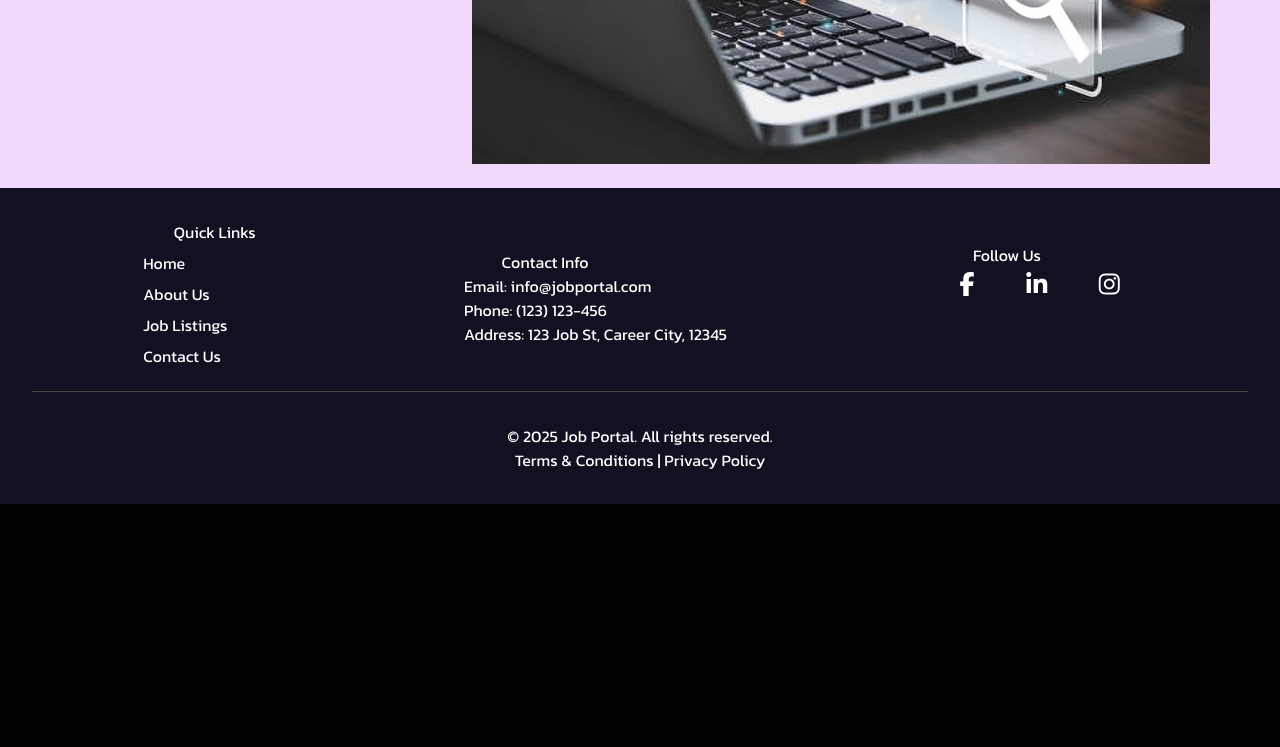
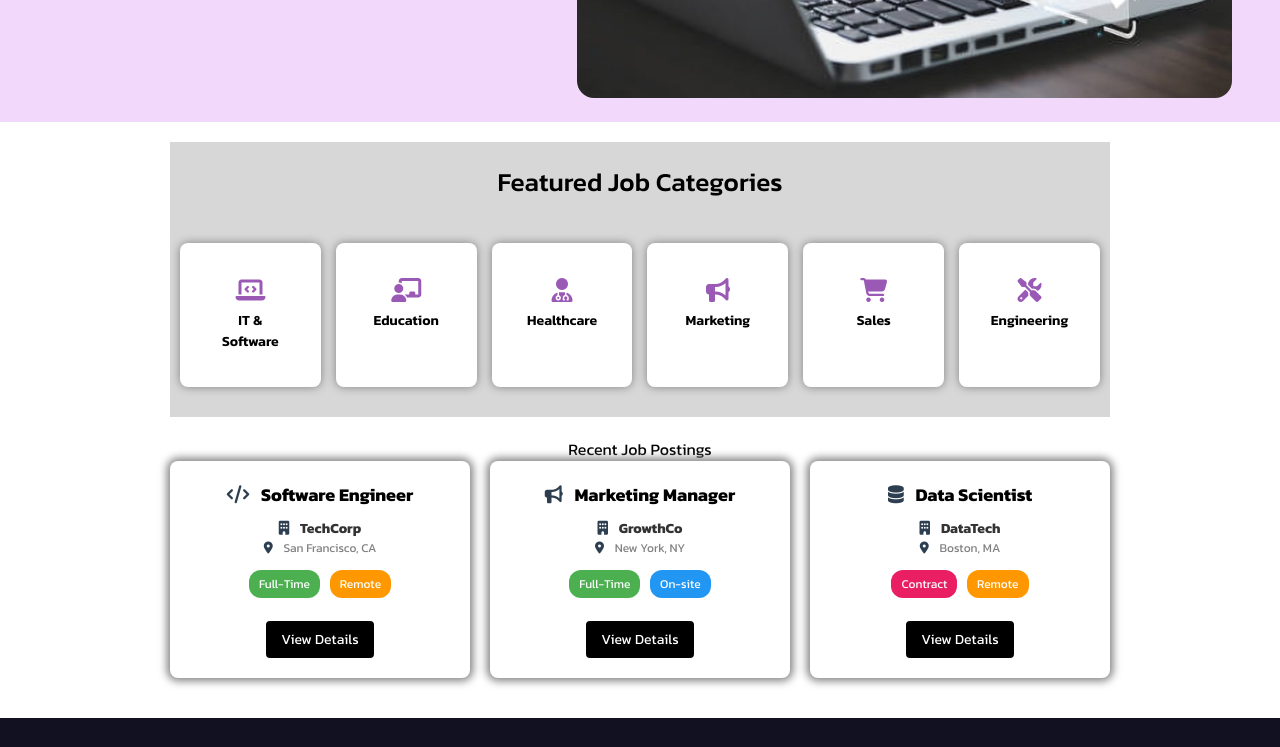
Before and after one commit to HarshadSelokar/online_job_portal, a plain HTML site: page index.html in a window 1280 px wide. Shown: the part 520-1267 px from the top of the page. Before the commit the page ends 1024 px from the top, so only its background shows below. Drawn offline with nearby package versions, Linux system fonts and the light colour scheme.

Commit message:
Update changes

```diff
--- a/index.css
+++ b/index.css
@@ -5,7 +5,7 @@ body{
     padding: 0;
     margin: 0;
     font-family: kanit;
-    background-color: black;
+    /* background-color: black; */
 
 }
 
@@ -60,14 +60,238 @@ body{
     background-color: #f2d8fa;
 
     display: flex;
-    justify-content: center;
+    justify-content: space-around;
     align-items: center;
 }
 
-.first-img{
+.search-div > div > input{
+
+    padding-left: 5px;
+    width: 18rem;
+    height: 2rem;
+    margin: 4px;
+    border-radius: 5px;
 
 
 }
+
+.first-img > img{
+
+    border-radius: 17px;
+}
+
+
+
+
+
+
+/* Container */
+.container {
+        /* width: 90%;
+        max-width: 1200px; */
+    display: grid;
+    justify-content: center;
+    align-items: center;
+    padding: 20px 0;
+}
+
+/* Section Titles */
+h2 {
+    text-align: center;
+    font-size: 24px;
+    font-weight: bold;
+    margin-bottom: 20px;
+}
+
+/* Featured Job Categories */
+.featured {
+    text-align: center;
+    padding: 20px 0;
+}
+
+.categories {
+    display: grid;
+    grid-template-columns: repeat(auto-fit, minmax(120px, 1fr));
+    gap: 15px;
+    justify-content: center;
+    padding: 10px;
+}
+
+.category {
+    background: white;
+    padding: 35px;
+    border-radius: 8px;
+    box-shadow: 0 0 10px 0px grey;
+    display: flex;
+    flex-direction: column;
+    align-items: center;
+    transition: 0.3sease;
+}
+
+.category i {
+    font-size: 24px;
+    color: #9b59b6;
+    margin-bottom: 8px;
+}
+
+.category span {
+    font-size: 14px;
+    font-weight: 600;
+}
+
+.category:hover {
+    transform: translateY(-5px);
+}
+
+/* Recent Job Postings */
+.jobs {
+    padding: 20px 0;
+}
+
+.job-list {
+    display: flex;
+    flex-wrap: wrap;
+    gap: 20px;
+    justify-content: center;
+}
+
+.job-card {
+    background: white;
+    padding: 20px;
+    border-radius: 8px;
+    box-shadow: 0 0 9px 3px grey;
+    width: 300px;
+    text-align: center;
+}
+
+.job-card h3 {
+    font-size: 18px;
+    font-weight: bold;
+    margin-bottom: 10px;
+}
+
+.job-card i {
+    margin-right: 8px;
+    color: #2c3e50;
+}
+
+.company {
+    font-size: 14px;
+    font-weight: bold;
+    color: #333;
+}
+
+.location {
+    font-size: 12px;
+    color: gray;
+}
+
+.tags {
+    margin: 10px 0;
+}
+
+.tag {
+    display: inline-block;
+    padding: 5px 10px;
+    font-size: 12px;
+    border-radius: 12px;
+    margin: 3px;
+}
+
+.full-time {
+    background: #4caf50;
+    color: white;
+}
+
+.remote {
+    background: #ff9800;
+    color: white;
+}
+
+.on-site {
+    background: #2196f3;
+    color: white;
+}
+
+.contract {
+    background: #e91e63;
+    color: white;
+}
+
+/* Button */
+.details-btn {
+    background: black;
+    color: white;
+    padding: 8px 15px;
+    border: none;
+    border-radius: 4px;
+    cursor: pointer;
+    font-size: 14px;
+    margin-top: 10px;
+    transition: 0.3s;
+}
+
+.details-btn:hover {
+    background: #444;
+}
+
+
+.featured{
+
+    background-color: rgb(215, 215, 215);
+}
+
+.featured > h2 {
+
+    font-size: 26px;
+    font-weight: 500;
+    margin-bottom: 2rem;
+}
+
+
+
+
+
+
+
+
+
+
+
+/* Responsive */
+@media (max-width: 768px) {
+    .categories {
+        grid-template-columns: repeat(2, 1fr);
+    }
+
+    .job-list {
+        flex-direction: column;
+        align-items: center;
+    }
+
+    .job-card {
+        width: 100%;
+        max-width: 350px;
+    }
+}
+
+
+
+
+
+
+
+
+
+
+
+
+
+
+
+
+
+
 
 
 
--- a/index.html
+++ b/index.html
@@ -53,6 +53,81 @@
 
 
 
+    <section class="container">
+        <!-- Featured Job Categories -->
+        <section class="featured">
+            <h2>Featured Job Categories</h2>
+            <div class="categories">
+                <div class="category">
+                    <i class="fas fa-laptop-code"></i>
+                    <span>IT & Software</span>
+                </div>
+                <div class="category">
+                    <i class="fas fa-chalkboard-teacher"></i>
+                    <span>Education</span>
+                </div>
+                <div class="category">
+                    <i class="fas fa-user-md"></i>
+                    <span>Healthcare</span>
+                </div>
+                <div class="category">
+                    <i class="fas fa-bullhorn"></i>
+                    <span>Marketing</span>
+                </div>
+                <div class="category">
+                    <i class="fas fa-shopping-cart"></i>
+                    <span>Sales</span>
+                </div>
+                <div class="category">
+                    <i class="fas fa-tools"></i>
+                    <span>Engineering</span>
+                </div>
+            </div>
+        </section>
+
+        <!-- Recent Job Postings -->
+        <section class="jobs">
+            <h2>Recent Job Postings</h2>
+            <div class="job-list">
+                <div class="job-card">
+                    <h3><i class="fas fa-code"></i> Software Engineer</h3>
+                    <p class="company"><i class="fas fa-building"></i> TechCorp</p>
+                    <p class="location"><i class="fas fa-map-marker-alt"></i> San Francisco, CA</p>
+                    <div class="tags">
+                        <span class="tag full-time">Full-Time</span>
+                        <span class="tag remote">Remote</span>
+                    </div>
+                    <button class="details-btn">View Details</button>
+                </div>
+
+                <div class="job-card">
+                    <h3><i class="fas fa-bullhorn"></i> Marketing Manager</h3>
+                    <p class="company"><i class="fas fa-building"></i> GrowthCo</p>
+                    <p class="location"><i class="fas fa-map-marker-alt"></i> New York, NY</p>
+                    <div class="tags">
+                        <span class="tag full-time">Full-Time</span>
+                        <span class="tag on-site">On-site</span>
+                    </div>
+                    <button class="details-btn">View Details</button>
+                </div>
+
+                <div class="job-card">
+                    <h3><i class="fas fa-database"></i> Data Scientist</h3>
+                    <p class="company"><i class="fas fa-building"></i> DataTech</p>
+                    <p class="location"><i class="fas fa-map-marker-alt"></i> Boston, MA</p>
+                    <div class="tags">
+                        <span class="tag contract">Contract</span>
+                        <span class="tag remote">Remote</span>
+                    </div>
+                    <button class="details-btn">View Details</button>
+                </div>
+            </div>
+        </section>
+    </section>
+
+
+
+
     <!-- FOOTER -->
     <footer>
         <div class="fd1">
```
